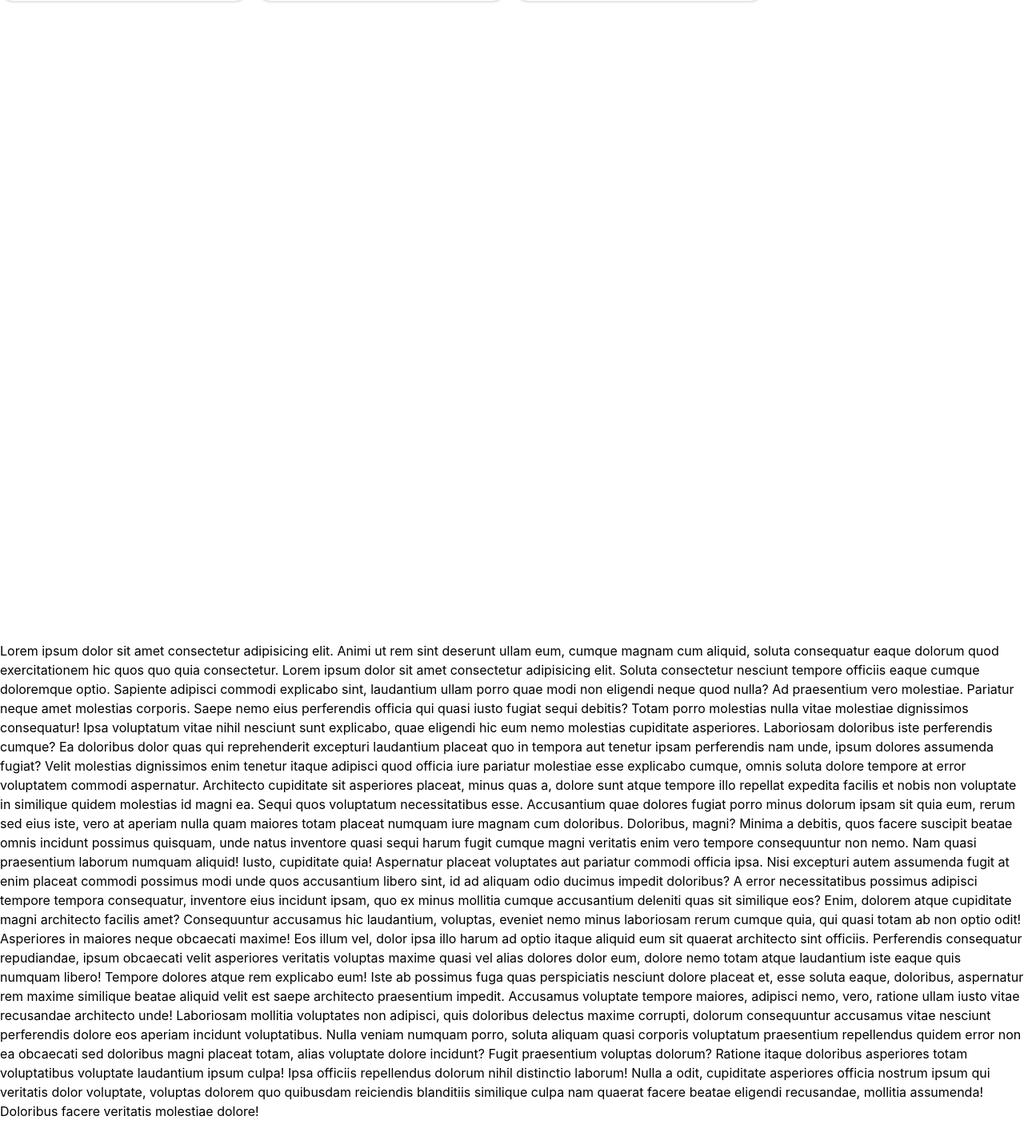
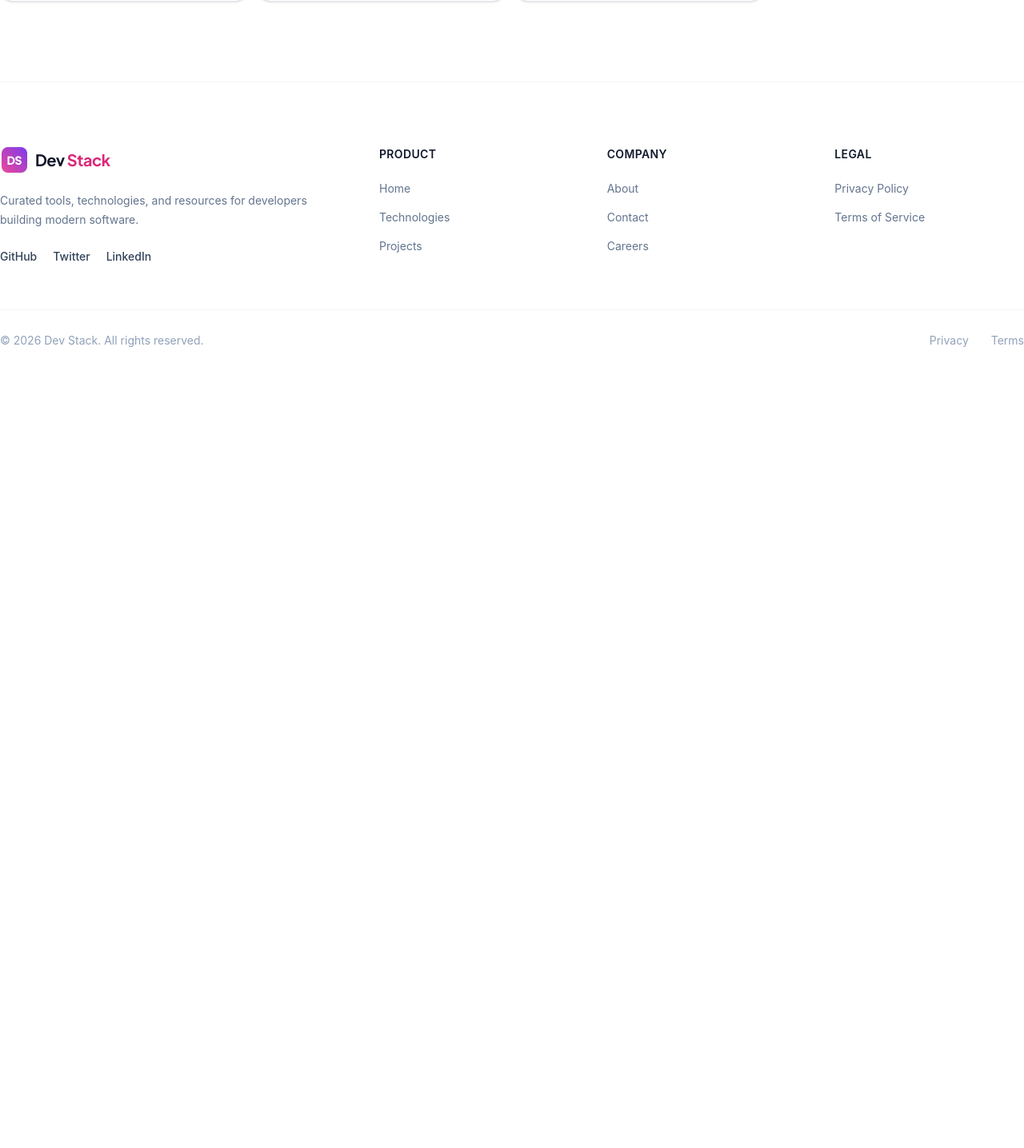
Before and after one commit to fuyad254/Assignment-5-Dev-Builder, a React (Vite) app: page / in a window 1280 px wide. Shown: the part 2121-3557 px from the top of the page at 80% size. After the commit the page ends 2597 px from the top, so only its background shows below. Built offline with nearby package versions, Linux system fonts and the light colour scheme.

Commit message:
footer section add

```diff
--- a/src/App.tsx
+++ b/src/App.tsx
@@ -4,6 +4,7 @@ import { Hero } from "./hero";
 import { Nav } from "./nav";
 import type Itechnologies from "./type";
 import { ToastContainer } from "react-toastify";
+import { Fotter } from "./fotter";
 
 const technologiesPromis = async (): Promise<Itechnologies[]> => {
   const res = await fetch("/data.json");
@@ -21,67 +22,7 @@ function App() {
         <Explore technologiesPromis={technologiesPromis()}></Explore>
       </Suspense>
       <ToastContainer />
-
-      <div className="my-200 ">
-        Lorem ipsum dolor sit amet consectetur adipisicing elit. Animi ut rem
-        sint deserunt ullam eum, cumque magnam cum aliquid, soluta consequatur
-        eaque dolorum quod exercitationem hic quos quo quia consectetur. Lorem
-        ipsum dolor sit amet consectetur adipisicing elit. Soluta consectetur
-        nesciunt tempore officiis eaque cumque doloremque optio. Sapiente
-        adipisci commodi explicabo sint, laudantium ullam porro quae modi non
-        eligendi neque quod nulla? Ad praesentium vero molestiae. Pariatur neque
-        amet molestias corporis. Saepe nemo eius perferendis officia qui quasi
-        iusto fugiat sequi debitis? Totam porro molestias nulla vitae molestiae
-        dignissimos consequatur! Ipsa voluptatum vitae nihil nesciunt sunt
-        explicabo, quae eligendi hic eum nemo molestias cupiditate asperiores.
-        Laboriosam doloribus iste perferendis cumque? Ea doloribus dolor quas
-        qui reprehenderit excepturi laudantium placeat quo in tempora aut
-        tenetur ipsam perferendis nam unde, ipsum dolores assumenda fugiat?
-        Velit molestias dignissimos enim tenetur itaque adipisci quod officia
-        iure pariatur molestiae esse explicabo cumque, omnis soluta dolore
-        tempore at error voluptatem commodi aspernatur. Architecto cupiditate
-        sit asperiores placeat, minus quas a, dolore sunt atque tempore illo
-        repellat expedita facilis et nobis non voluptate in similique quidem
-        molestias id magni ea. Sequi quos voluptatum necessitatibus esse.
-        Accusantium quae dolores fugiat porro minus dolorum ipsam sit quia eum,
-        rerum sed eius iste, vero at aperiam nulla quam maiores totam placeat
-        numquam iure magnam cum doloribus. Doloribus, magni? Minima a debitis,
-        quos facere suscipit beatae omnis incidunt possimus quisquam, unde natus
-        inventore quasi sequi harum fugit cumque magni veritatis enim vero
-        tempore consequuntur non nemo. Nam quasi praesentium laborum numquam
-        aliquid! Iusto, cupiditate quia! Aspernatur placeat voluptates aut
-        pariatur commodi officia ipsa. Nisi excepturi autem assumenda fugit at
-        enim placeat commodi possimus modi unde quos accusantium libero sint, id
-        ad aliquam odio ducimus impedit doloribus? A error necessitatibus
-        possimus adipisci tempore tempora consequatur, inventore eius incidunt
-        ipsam, quo ex minus mollitia cumque accusantium deleniti quas sit
-        similique eos? Enim, dolorem atque cupiditate magni architecto facilis
-        amet? Consequuntur accusamus hic laudantium, voluptas, eveniet nemo
-        minus laboriosam rerum cumque quia, qui quasi totam ab non optio odit!
-        Asperiores in maiores neque obcaecati maxime! Eos illum vel, dolor ipsa
-        illo harum ad optio itaque aliquid eum sit quaerat architecto sint
-        officiis. Perferendis consequatur repudiandae, ipsum obcaecati velit
-        asperiores veritatis voluptas maxime quasi vel alias dolores dolor eum,
-        dolore nemo totam atque laudantium iste eaque quis numquam libero!
-        Tempore dolores atque rem explicabo eum! Iste ab possimus fuga quas
-        perspiciatis nesciunt dolore placeat et, esse soluta eaque, doloribus,
-        aspernatur rem maxime similique beatae aliquid velit est saepe
-        architecto praesentium impedit. Accusamus voluptate tempore maiores,
-        adipisci nemo, vero, ratione ullam iusto vitae recusandae architecto
-        unde! Laboriosam mollitia voluptates non adipisci, quis doloribus
-        delectus maxime corrupti, dolorum consequuntur accusamus vitae nesciunt
-        perferendis dolore eos aperiam incidunt voluptatibus. Nulla veniam
-        numquam porro, soluta aliquam quasi corporis voluptatum praesentium
-        repellendus quidem error non ea obcaecati sed doloribus magni placeat
-        totam, alias voluptate dolore incidunt? Fugit praesentium voluptas
-        dolorum? Ratione itaque doloribus asperiores totam voluptatibus
-        voluptate laudantium ipsum culpa! Ipsa officiis repellendus dolorum
-        nihil distinctio laborum! Nulla a odit, cupiditate asperiores officia
-        nostrum ipsum qui veritatis dolor voluptate, voluptas dolorem quo
-        quibusdam reiciendis blanditiis similique culpa nam quaerat facere
-        beatae eligendi recusandae, mollitia assumenda! Doloribus facere
-        veritatis molestiae dolore!
-      </div>
+      <Fotter></Fotter>
     </>
   );
 }
--- /dev/null
+++ b/src/fotter.tsx
@@ -0,0 +1,174 @@
+import logo from './assets/logo-text.png';
+export function Fotter() {
+
+    return (
+        <>
+        <footer className="border-t border-slate-100 mt-25 mb-10">
+      <div className="mx-auto container m-auto pt-20">
+
+        <div className="grid  gap-12 grid-cols-[1.8fr_1fr_1fr_1fr]">
+
+
+          <div>
+            <img src={logo} alt="" />
+
+            <p className="mt-5 max-w-md text-sm leading-6 text-slate-500">
+              Curated tools, technologies, and resources for developers
+              building modern software.
+            </p>
+
+
+            <div className="mt-6 flex items-center gap-5">
+              <a
+                href="#"
+                className="text-sm font-medium text-slate-700 transition hover:text-pink-500"
+              >
+                GitHub
+              </a>
+
+              <a
+                href="#"
+                className="text-sm font-medium text-slate-700 transition hover:text-pink-500"
+              >
+                Twitter
+              </a>
+
+              <a
+                href="#"
+                className="text-sm font-medium text-slate-700 transition hover:text-pink-500"
+              >
+                LinkedIn
+              </a>
+            </div>
+          </div>
+
+
+          <div>
+            <h3 className="text-sm font-semibold uppercase tracking-wide text-slate-900">
+              Product
+            </h3>
+
+            <ul className="mt-5 space-y-3">
+              <li>
+                <a
+                  href="#"
+                  className="text-sm text-slate-500 transition hover:text-slate-900"
+                >
+                  Home
+                </a>
+              </li>
+
+              <li>
+                <a
+                  href="#"
+                  className="text-sm text-slate-500 transition hover:text-slate-900"
+                >
+                  Technologies
+                </a>
+              </li>
+
+              <li>
+                <a
+                  href="#"
+                  className="text-sm text-slate-500 transition hover:text-slate-900"
+                >
+                  Projects
+                </a>
+              </li>
+            </ul>
+          </div>
+
+
+          <div>
+            <h3 className="text-sm font-semibold tracking-wide text-slate-900">
+              COMPANY
+            </h3>
+
+            <ul className="mt-5 space-y-3">
+              <li>
+                <a
+                  href="#"
+                  className="text-sm text-slate-500 transition hover:text-slate-900"
+                >
+                  About
+                </a>
+              </li>
+
+              <li>
+                <a
+                  href="#"
+                  className="text-sm text-slate-500 transition hover:text-slate-900"
+                >
+                  Contact
+                </a>
+              </li>
+
+              <li>
+                <a
+                  href="#"
+                  className="text-sm text-slate-500 transition hover:text-slate-900"
+                >
+                  Careers
+                </a>
+              </li>
+            </ul>
+          </div>
+
+          <div>
+            <h3 className="text-sm font-semibold  tracking-wide text-slate-900">
+              LEGAL
+            </h3>
+
+            <ul className="mt-5 space-y-3">
+              <li>
+                <a
+                  href="#"
+                  className="text-sm text-slate-500 transition hover:text-slate-900"
+                >
+                  Privacy Policy
+                </a>
+              </li>
+
+              <li>
+                <a
+                  href="#"
+                  className="text-sm text-slate-500 transition hover:text-slate-900"
+                >
+                  Terms of Service
+                </a>
+              </li>
+            </ul>
+          </div>
+        </div>
+
+
+        <div className="mt-14 border-t border-slate-100 pt-7">
+          <div className="flex flex-row gap-4 text-sm  items-center justify-between">
+
+            <p className="text-slate-400">
+              © 2026 Dev Stack. All rights reserved.
+            </p>
+
+            <div className="flex items-center gap-7">
+              <a
+                href="#"
+                className="text-slate-400 transition hover:text-slate-900"
+              >
+                Privacy
+              </a>
+
+              <a
+                href="#"
+                className="text-slate-400 transition hover:text-slate-900"
+              >
+                Terms
+              </a>
+            </div>
+
+          </div>
+        </div>
+      </div>
+    </footer>
+        </>
+    )
+}
```
